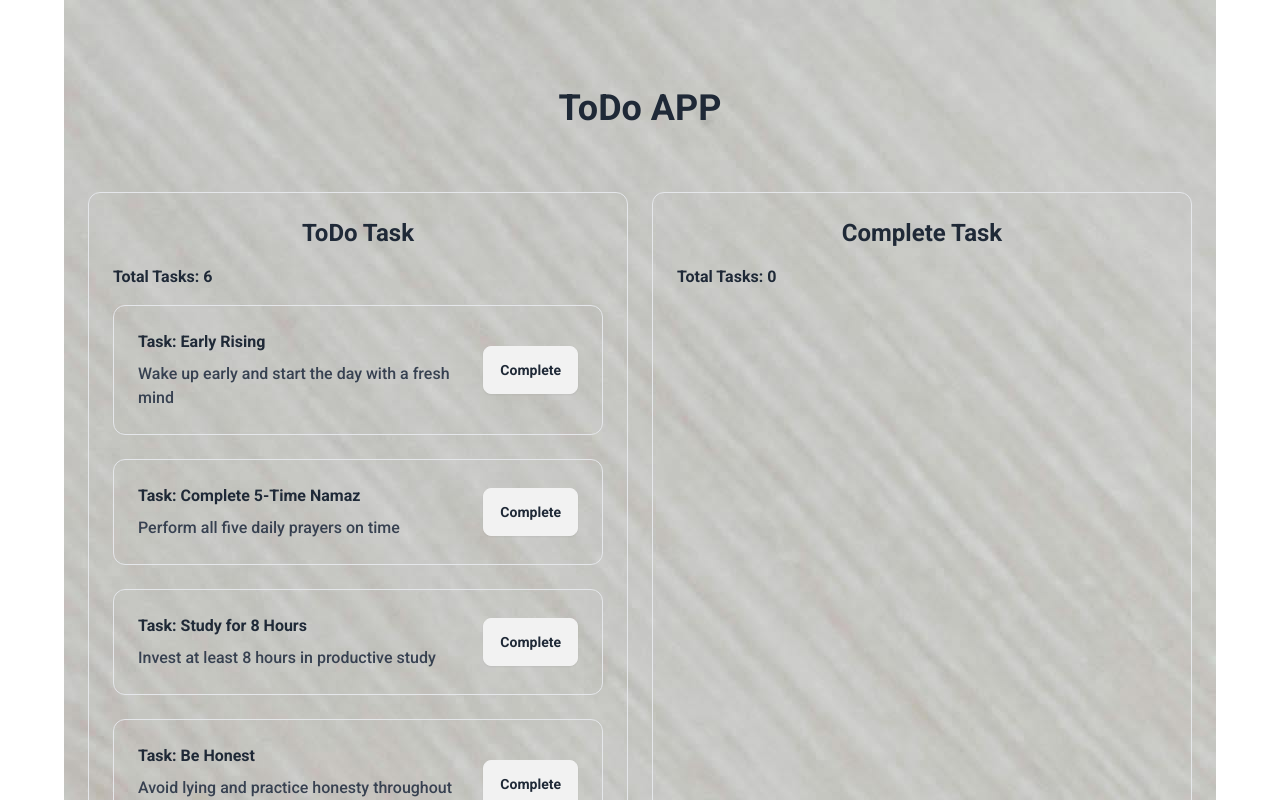
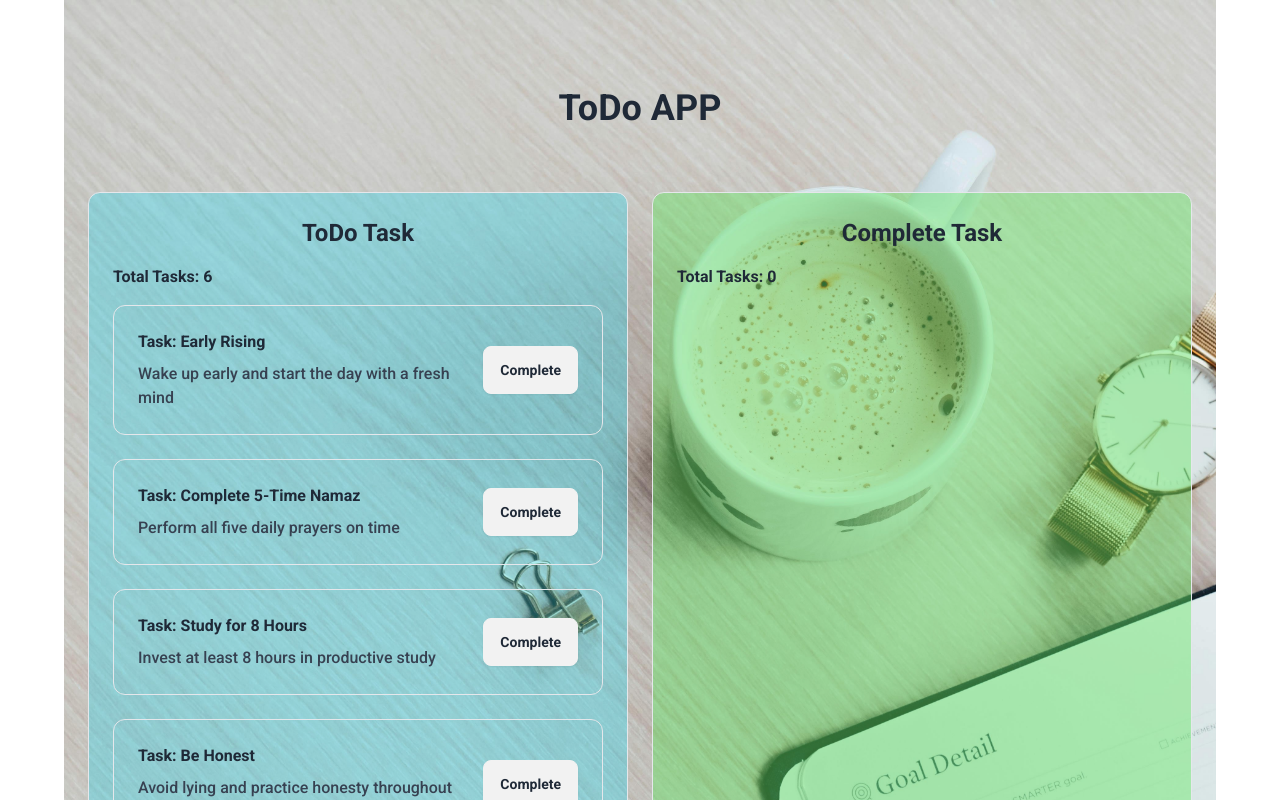
Before and after one commit to Arrafi2644/Todo-App, a React (Vite) app: page / in a window 1280 px wide. Shown: the top 800 px of the page. Built offline with nearby package versions, Linux system fonts and the light colour scheme.

Commit message:
add complete section with functionality

```diff
--- a/src/App.jsx
+++ b/src/App.jsx
@@ -1,15 +1,31 @@
-import { useState } from 'react'
+import { useEffect } from "react";
+import { useState } from "react";
 import background from '../src/assets/todo-bg.jpg'
 import Main from './Main/Main'
 
 export default function App() {
 
+  const [todoTasks, setTodoTasks] = useState([]);
+
   const [completeTasks, setCompleteTasks] = useState([]);
+
+  useEffect(()=>{
+   fetch('todo.json')
+   .then(res => res.json())
+   .then(data => setTodoTasks(data))
+  }, [])
 
   const handleCompleteTask = (task)=>{
        console.log(task)
        const newCompleteTask = [...completeTasks, task];
        setCompleteTasks(newCompleteTask);
+
+       const lastCompleteTask = todoTasks.find(lastCompleteTask => lastCompleteTask.id === task.id)
+       if(lastCompleteTask){
+      const  remainingTodoTasks = todoTasks.filter(task => task.id !== lastCompleteTask.id);
+      setTodoTasks(remainingTodoTasks)
+
+       }
 
 
   }
@@ -17,7 +33,7 @@ console.log(completeTasks);
 
 
   return (
-    <div className="max-w-6xl mx-auto p-6 font-bold" style={{
+    <div className="max-w-6xl mx-auto p-6 font-bold bg-no-repeat bg-center bg-cover" style={{
       backgroundImage: `url(${background})`
     }}>
       <h1 className='text-3xl md:text-4xl text-gray-800 text-center my-12 md:my-16'>ToDo APP</h1>
@@ -26,6 +42,7 @@ console.log(completeTasks);
        <Main
        handleCompleteTask={handleCompleteTask}
        completeTasks={completeTasks}
+       todoTasks={todoTasks}
        ></Main>
 
 
--- a/src/Main/Complete/CompleteTasks.jsx
+++ b/src/Main/Complete/CompleteTasks.jsx
@@ -4,7 +4,7 @@ import PropTypes from "prop-types";
 const CompleteTasks = ({ completeTasks }) => {
     console.log(completeTasks)
     return (
-        <div className="border rounded-xl p-6">
+        <div className="border rounded-xl p-6 bg-[#61ea616b]">
             <h2 className="text-2xl md:3xl font-bold mb-4 text-center">Complete Task</h2>
             <h2 className="test-xl font-bold mb-4">Total Tasks: {completeTasks.length}</h2>
             {
--- a/src/Main/Main.jsx
+++ b/src/Main/Main.jsx
@@ -5,12 +5,15 @@ import TodoTasks from "./Todo/TodoTasks";
 import PropTypes from "prop-types";
 
 
-const Main = ({ handleCompleteTask, completeTasks }) => {
+const Main = ({ handleCompleteTask, todoTasks, completeTasks }) => {
 
     // console.log(completeTasks);
     return (
         <div className="grid grid-cols-1 md:grid-cols-2 gap-6">
-            <TodoTasks handleCompleteTask={handleCompleteTask}></TodoTasks>
+            <TodoTasks
+            todoTasks={todoTasks}
+             handleCompleteTask={handleCompleteTask}
+            ></TodoTasks>
             <CompleteTasks
                 completeTasks={completeTasks}
             ></CompleteTasks>
@@ -20,7 +23,8 @@ const Main = ({ handleCompleteTask, completeTasks }) => {
 
 Main.propTypes = {
     handleCompleteTask: PropTypes.func.isRequired,
-    completeTasks: PropTypes.array.isRequired
+    completeTasks: PropTypes.array.isRequired,
+    todoTasks: PropTypes.array.isRequired
 }
 
 export default Main;
--- a/src/Main/Todo/TodoTasks.jsx
+++ b/src/Main/Todo/TodoTasks.jsx
@@ -1,22 +1,15 @@
-import { useEffect } from "react";
-import { useState } from "react";
+
 import TodoTask from "./todoTask";
 import PropTypes from "prop-types";
 
 
 
-const Todo = ({handleCompleteTask}) => {
-    const [todoTasks, setTodoTasks] = useState([]);
+const Todo = ({handleCompleteTask, todoTasks}) => {
 
-   useEffect(()=>{
-    fetch('todo.json')
-    .then(res => res.json())
-    .then(data => setTodoTasks(data))
-   }, [])
 
 
     return (
-        <div className="border rounded-xl p-6">
+        <div className="border rounded-xl p-6 bg-[#00dfff47]">
             <h2 className="text-2xl md:3xl font-bold mb-4 text-center">ToDo Task</h2>
             <h2 className="test-xl font-bold mb-4">Total Tasks: {todoTasks.length}</h2>
 
@@ -32,7 +25,8 @@ const Todo = ({handleCompleteTask}) => {
 };
 
 Todo.propTypes = {
-    handleCompleteTask: PropTypes.func.isRequired
+    handleCompleteTask: PropTypes.func.isRequired,
+    todoTasks: PropTypes.array.isRequired
 }
 
 export default Todo;
--- a/src/index.css
+++ b/src/index.css
@@ -7,3 +7,7 @@
 body{
     font-family: "Roboto", sans-serif;
 }
+
+html{
+    scroll-behavior: smooth;
+}
```
